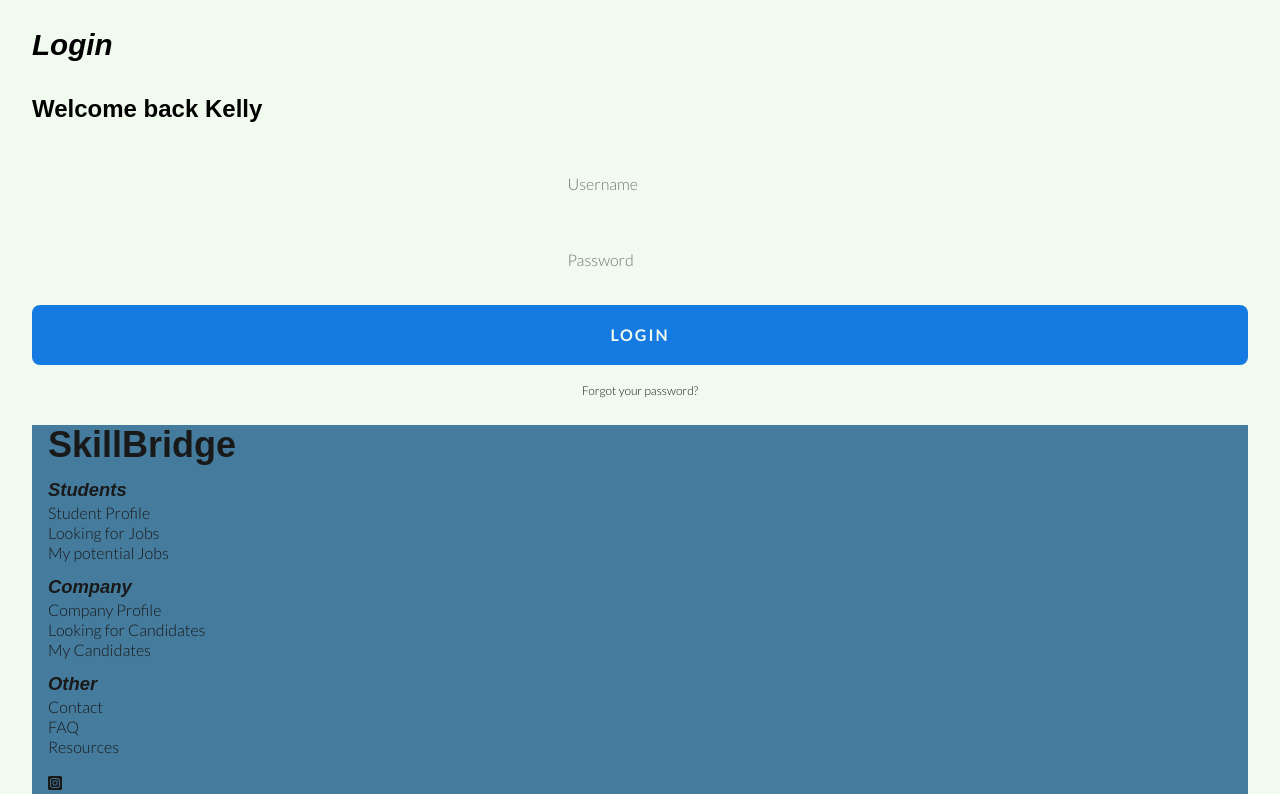
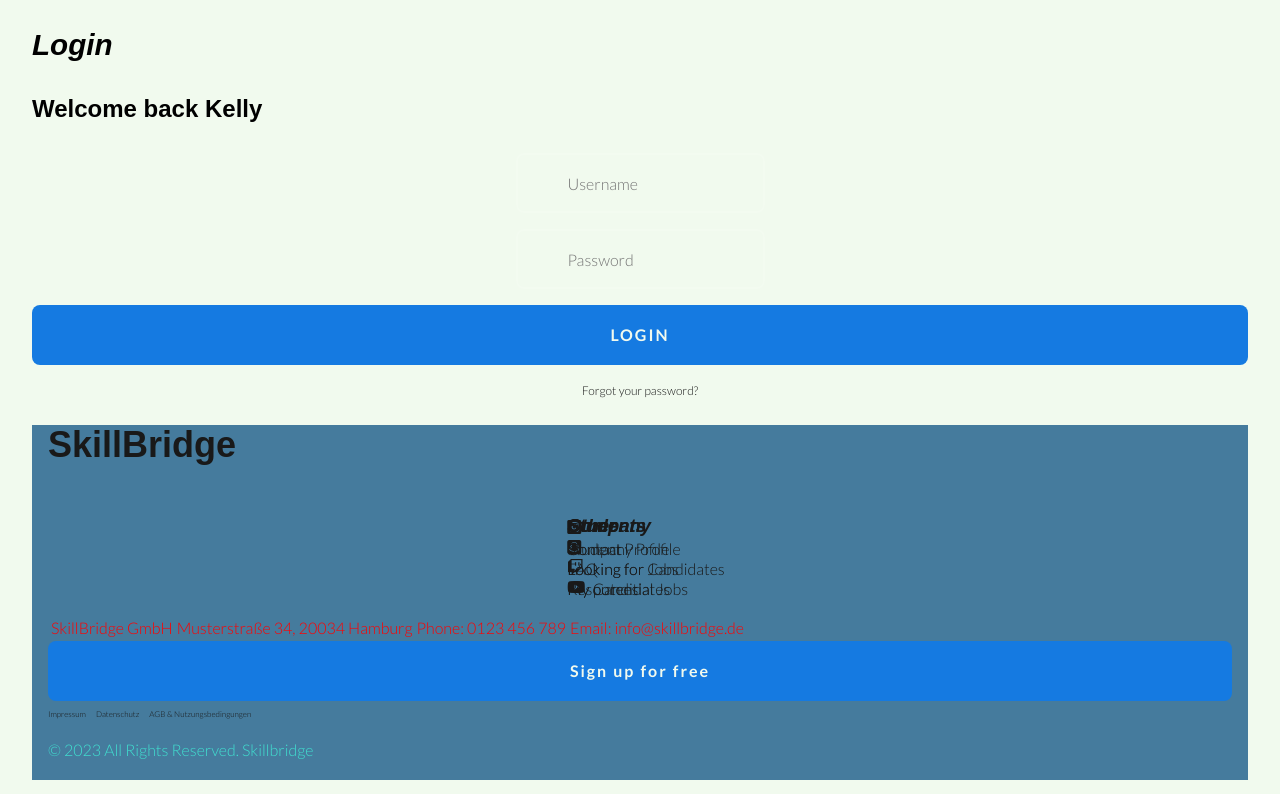
Before and after one commit to Akki-on-Rails/skill-bridge, a React (Create React App) app in the folder client/: page / in a window 1280 px wide. Shown: the top 794 px of the page. Built offline with nearby package versions, Linux system fonts and the light colour scheme; a web font is replaced by a local one.

Commit message:
fixed a problem with classes not getting styled by the connected scss file

```diff
--- a/client/src/components/footer.js
+++ b/client/src/components/footer.js
@@ -1,19 +1,19 @@
 import React from "react";
 
-import './footer.module.scss';
+import styles from './footer.module.scss';
 import "../assets/css/fontawesome.css"
 import "../assets/css/brands.css"
 import "../assets/css/solid.css"
 
 const Footer = () => {
   return (
-    <footer className='footer-wrapper'>
-      <div className='logo'>
+    <footer className={styles.footer_wrapper}>
+      <div className={styles.logo}>
         {/* Here we need a Logo and/or Slogan */}
         <h1>SkillBridge</h1>
       </div>
-      <div className='section-container'>
-        <div className='section-1'>
+      <div className={styles.section_container}>
+        <div className={styles.section_1}>
           <h4>Students</h4>
           <ul>
             <li>Student Profile</li>
@@ -21,7 +21,7 @@ const Footer = () => {
             <li>My potential Jobs</li>
           </ul>
         </div>
-        <div className='section-2'>
+        <div className={styles.section_2}>
           <h4>Company</h4>
           <ul>
             <li>Company Profile</li>
@@ -29,7 +29,7 @@ const Footer = () => {
             <li>My Candidates</li>
           </ul>
         </div>
-        <div className='section-3'>
+        <div className={styles.section_3}>
           <h4>Other</h4>
           <ul>
             <li>Contact</li>
@@ -37,7 +37,7 @@ const Footer = () => {
             <li>Resources</li>
           </ul>
         </div>
-        <div className='social'>
+        <div className={styles.social}>
           <ul>
             <li><i className="fa-brands fa-square-instagram" /></li>
             <li><i className="fa-brands fa-square-snapchat" /></li>
@@ -46,7 +46,7 @@ const Footer = () => {
           </ul>
         </div>
       </div>
-      <div className='adress'>
+      <div className={styles.address}>
         <table>
           <tr>
             <td>SkillBridge GmbH</td>
@@ -60,7 +60,7 @@ const Footer = () => {
         Sign up for free
         {/* Here a Link to our Sign up page */}
       </button>
-      <div className='legal-section'>
+      <div className={styles.legal_section}>
         <a href="#">Impressum</a>
         <a href="#">Datenschutz</a>
         <a href="#">AGB & Nutzungsbedingungen</a>
--- a/client/src/components/footer.module.scss
+++ b/client/src/components/footer.module.scss
@@ -10,7 +10,7 @@ a {
   color: $c-text;
 }
 // classes don't work
-.legal-section a {
+.legal_section a {
   padding-right: 10px;
 }
 
@@ -32,7 +32,7 @@ footer h4 {
   margin-bottom: -0.2rem;
 }
 // classes don't work
-.section-container {
+.section_container {
   max-width: 1200px;
   margin: 0 auto;
   display: grid;
@@ -51,7 +51,7 @@ footer h4 {
 }
 
 @media (min-width: 600) {
-  .section-container { grid-template-columns: repeat(2, 1fr); }
+  .section_container { grid-template-columns: repeat(2, 1fr); }
 }
 
 // @media screen and (min-width: 600px) {
@@ -67,18 +67,26 @@ ul {
   padding: 0;
 }
 
-.section-1 {
+.section_1 {
   grid-area: section-1;
 }
 
-.section-2 {
+.section_2 {
   grid-area: section-2;
 }
 
-.section-3 {
+.section_3 {
   grid-area: section-3;
 }
 
 .social {
   grid-area: social;
 }
+
+.address {
+  color: red;
+}
+
+.legal_section {
+  color: turquoise;
+}
```
